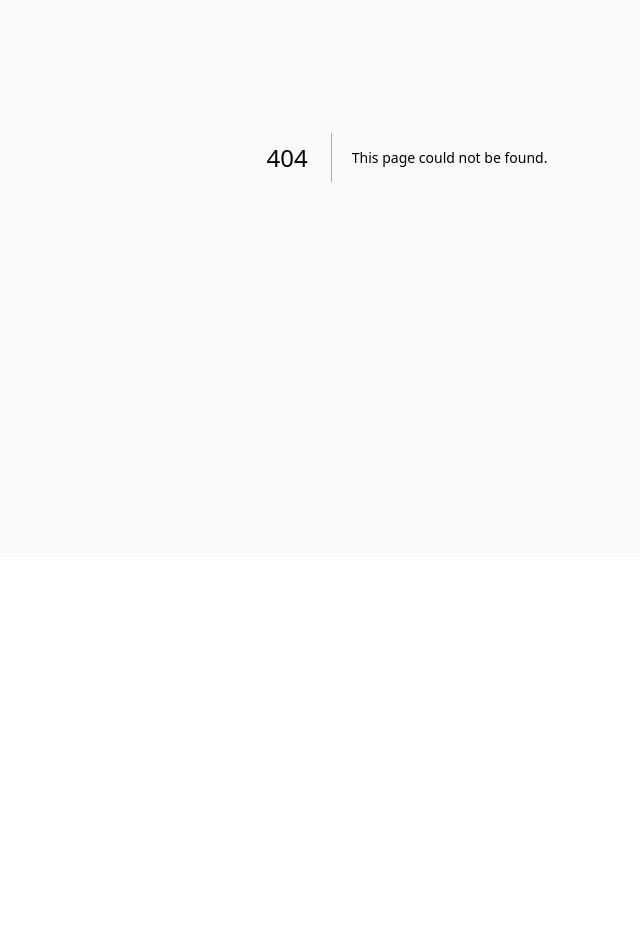
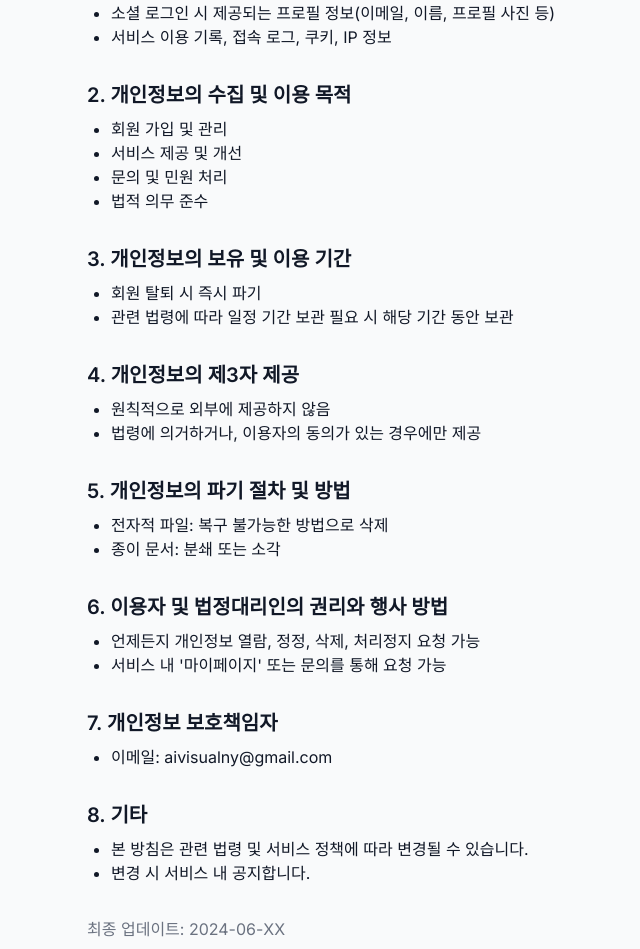
Before and after one commit to aivisualny/eyevsai, a Next.js app in the folder frontend/: page /privacy-policy in a window 1280 px wide. Before the commit this address had no page. Shown: the part 243-1192 px from the top of the page, without its empty margins (233-873 px from the left). Before the commit the page ends 800 px from the top, so only its background shows below. Built offline with nearby package versions, Linux system fonts and the light colour scheme.

Commit message:
privacy/terms-of-service/delete-info

```diff
--- /dev/null
+++ b/frontend/app/delete-info/page.tsx
@@ -0,0 +1,31 @@
+import React from 'react';
+
+export default function DeleteInfoPage() {
+  return (
+    <div className="max-w-2xl mx-auto py-12 px-4">
+      <h1 className="text-2xl font-bold mb-6">사용자 데이터 삭제 안내</h1>
+      <p>EyeVSAI는 이용자의 개인정보 보호를 위해 데이터 삭제 요청을 신속하게 처리합니다.</p>
+      <h2 className="text-xl font-semibold mt-8 mb-2">1. 직접 삭제 방법</h2>
+      <ul className="list-disc ml-6">
+        <li>마이페이지 &gt; 회원탈퇴 메뉴를 통해 직접 계정 및 모든 데이터를 삭제할 수 있습니다.</li>
+      </ul>
+      <h2 className="text-xl font-semibold mt-8 mb-2">2. 이메일 요청</h2>
+      <ul className="list-disc ml-6">
+        <li>직접 삭제가 어려운 경우, 아래 이메일로 삭제 요청이 가능합니다.</li>
+        <li>이메일: aivisualny@gmail.com</li>
+        <li>제목: [EyeVSAI] 데이터 삭제 요청</li>
+        <li>본문: 가입 이메일, 닉네임(필수)</li>
+      </ul>
+      <h2 className="text-xl font-semibold mt-8 mb-2">3. 삭제 처리 절차</h2>
+      <ul className="list-disc ml-6">
+        <li>요청 확인 후 7일 이내에 모든 데이터를 완전 삭제합니다.</li>
+        <li>삭제 완료 시 안내 메일을 발송합니다.</li>
+      </ul>
+      <h2 className="text-xl font-semibold mt-8 mb-2">4. 기타</h2>
+      <ul className="list-disc ml-6">
+        <li>관련 법령에 따라 일정 기간 보관이 필요한 정보는 법령에 따라 보관 후 파기합니다.</li>
+      </ul>
+      <div className="text-gray-500 mt-8">최종 업데이트: 2024-06-XX</div>
+    </div>
+  );
+}
--- /dev/null
+++ b/frontend/app/privacy-policy/page.tsx
@@ -0,0 +1,53 @@
+import React from 'react';
+
+export default function PrivacyPolicyPage() {
+  return (
+    <div className="max-w-2xl mx-auto py-12 px-4">
+      <h1 className="text-2xl font-bold mb-6">개인정보처리방침</h1>
+      <p>EyeVSAI(이하 '서비스')는 이용자의 개인정보를 중요시하며, 관련 법령을 준수합니다. 본 방침은 EyeVSAI가 어떤 정보를 수집하고, 어떻게 이용하며, 정보를 보호하는지 안내합니다.</p>
+      <h2 className="text-xl font-semibold mt-8 mb-2">1. 수집하는 개인정보 항목</h2>
+      <ul className="list-disc ml-6">
+        <li>이메일, 닉네임(필수)</li>
+        <li>소셜 로그인 시 제공되는 프로필 정보(이메일, 이름, 프로필 사진 등)</li>
+        <li>서비스 이용 기록, 접속 로그, 쿠키, IP 정보</li>
+      </ul>
+      <h2 className="text-xl font-semibold mt-8 mb-2">2. 개인정보의 수집 및 이용 목적</h2>
+      <ul className="list-disc ml-6">
+        <li>회원 가입 및 관리</li>
+        <li>서비스 제공 및 개선</li>
+        <li>문의 및 민원 처리</li>
+        <li>법적 의무 준수</li>
+      </ul>
+      <h2 className="text-xl font-semibold mt-8 mb-2">3. 개인정보의 보유 및 이용 기간</h2>
+      <ul className="list-disc ml-6">
+        <li>회원 탈퇴 시 즉시 파기</li>
+        <li>관련 법령에 따라 일정 기간 보관 필요 시 해당 기간 동안 보관</li>
+      </ul>
+      <h2 className="text-xl font-semibold mt-8 mb-2">4. 개인정보의 제3자 제공</h2>
+      <ul className="list-disc ml-6">
+        <li>원칙적으로 외부에 제공하지 않음</li>
+        <li>법령에 의거하거나, 이용자의 동의가 있는 경우에만 제공</li>
+      </ul>
+      <h2 className="text-xl font-semibold mt-8 mb-2">5. 개인정보의 파기 절차 및 방법</h2>
+      <ul className="list-disc ml-6">
+        <li>전자적 파일: 복구 불가능한 방법으로 삭제</li>
+        <li>종이 문서: 분쇄 또는 소각</li>
+      </ul>
+      <h2 className="text-xl font-semibold mt-8 mb-2">6. 이용자 및 법정대리인의 권리와 행사 방법</h2>
+      <ul className="list-disc ml-6">
+        <li>언제든지 개인정보 열람, 정정, 삭제, 처리정지 요청 가능</li>
+        <li>서비스 내 '마이페이지' 또는 문의를 통해 요청 가능</li>
+      </ul>
+      <h2 className="text-xl font-semibold mt-8 mb-2">7. 개인정보 보호책임자</h2>
+      <ul className="list-disc ml-6">
+        <li>이메일: aivisualny@gmail.com</li>
+      </ul>
+      <h2 className="text-xl font-semibold mt-8 mb-2">8. 기타</h2>
+      <ul className="list-disc ml-6">
+        <li>본 방침은 관련 법령 및 서비스 정책에 따라 변경될 수 있습니다.</li>
+        <li>변경 시 서비스 내 공지합니다.</li>
+      </ul>
+      <div className="text-gray-500 mt-8">최종 업데이트: 2024-06-XX</div>
+    </div>
+  );
+}
--- /dev/null
+++ b/frontend/app/terms-of-service/page.tsx
@@ -0,0 +1,45 @@
+import React from 'react';
+
+export default function TermsOfServicePage() {
+  return (
+    <div className="max-w-2xl mx-auto py-12 px-4">
+      <h1 className="text-2xl font-bold mb-6">서비스 이용약관</h1>
+      <p>본 약관은 EyeVSAI(이하 '서비스')와 이용자 간의 권리, 의무 및 책임사항을 규정합니다.</p>
+      <h2 className="text-xl font-semibold mt-8 mb-2">1. 목적</h2>
+      <p>이 약관은 EyeVSAI가 제공하는 모든 서비스의 이용조건 및 절차, 이용자와 서비스의 권리, 의무 및 책임사항을 규정함을 목적으로 합니다.</p>
+      <h2 className="text-xl font-semibold mt-8 mb-2">2. 이용계약의 성립</h2>
+      <ul className="list-disc ml-6">
+        <li>회원가입 시 본 약관에 동의한 것으로 간주합니다.</li>
+      </ul>
+      <h2 className="text-xl font-semibold mt-8 mb-2">3. 서비스의 제공 및 변경</h2>
+      <ul className="list-disc ml-6">
+        <li>서비스는 연중무휴, 1일 24시간 제공을 원칙으로 합니다.</li>
+        <li>서비스 내용은 회사의 사정에 따라 변경될 수 있습니다.</li>
+      </ul>
+      <h2 className="text-xl font-semibold mt-8 mb-2">4. 회원의 의무</h2>
+      <ul className="list-disc ml-6">
+        <li>타인의 정보를 도용하거나 허위 정보를 등록해서는 안 됩니다.</li>
+        <li>서비스 이용 시 관련 법령 및 본 약관을 준수해야 합니다.</li>
+      </ul>
+      <h2 className="text-xl font-semibold mt-8 mb-2">5. 서비스 이용 제한 및 해지</h2>
+      <ul className="list-disc ml-6">
+        <li>이용자가 본 약관을 위반할 경우 서비스 이용이 제한될 수 있습니다.</li>
+        <li>회원 탈퇴는 언제든지 가능합니다.</li>
+      </ul>
+      <h2 className="text-xl font-semibold mt-8 mb-2">6. 책임의 한계</h2>
+      <ul className="list-disc ml-6">
+        <li>서비스는 "있는 그대로" 제공되며, 서비스 이용으로 발생하는 문제에 대해 법령상 허용되는 범위 내에서 책임을 지지 않습니다.</li>
+      </ul>
+      <h2 className="text-xl font-semibold mt-8 mb-2">7. 분쟁 해결</h2>
+      <ul className="list-disc ml-6">
+        <li>서비스와 이용자 간 분쟁 발생 시, 상호 협의하여 해결하며, 협의가 어려운 경우 관할 법원에 소송을 제기할 수 있습니다.</li>
+      </ul>
+      <h2 className="text-xl font-semibold mt-8 mb-2">8. 약관의 변경</h2>
+      <ul className="list-disc ml-6">
+        <li>본 약관은 관련 법령 및 서비스 정책에 따라 변경될 수 있습니다.</li>
+        <li>변경 시 서비스 내 공지합니다.</li>
+      </ul>
+      <div className="text-gray-500 mt-8">최종 업데이트: 2024-06-XX</div>
+    </div>
+  );
+}
```
